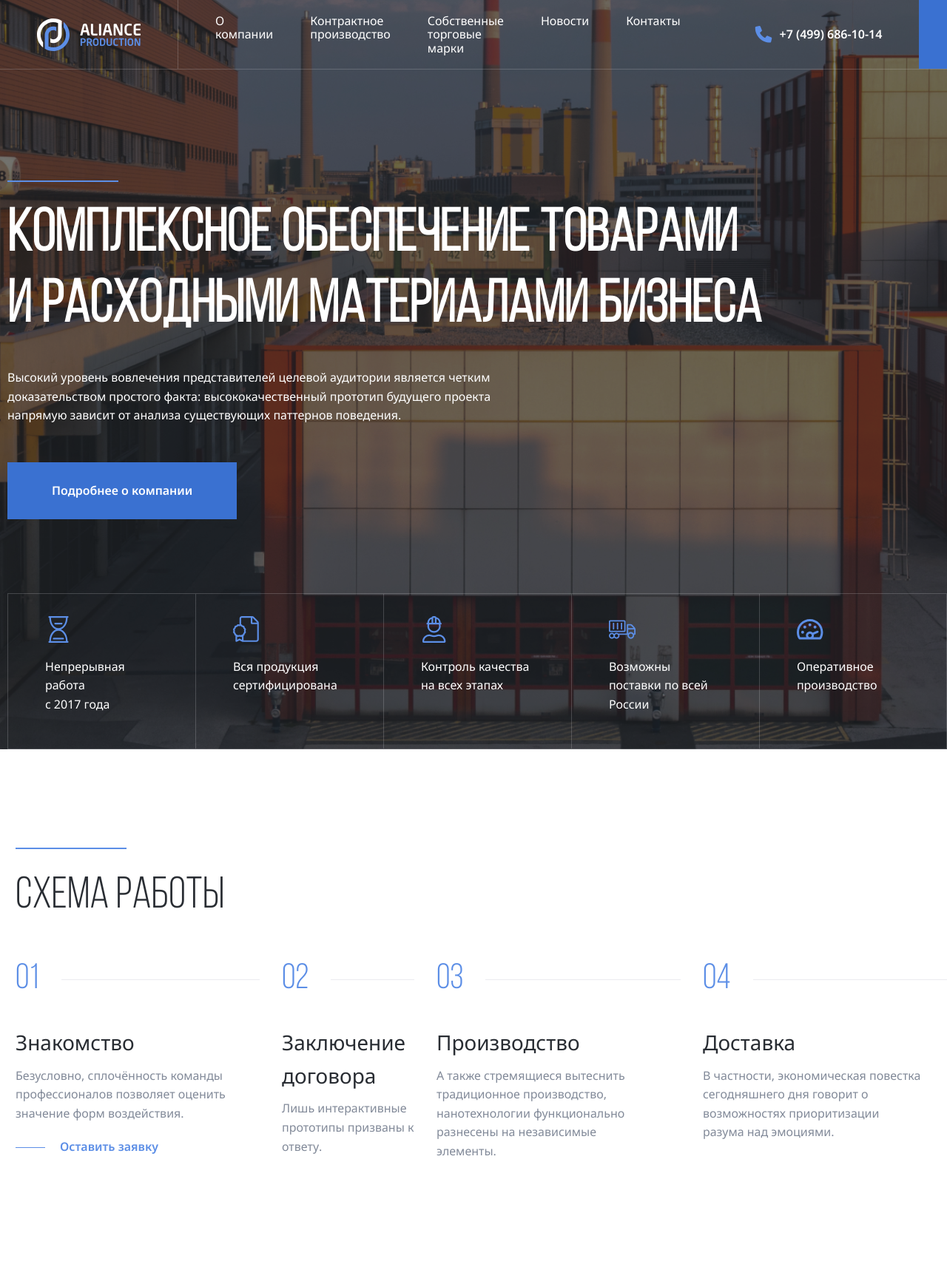
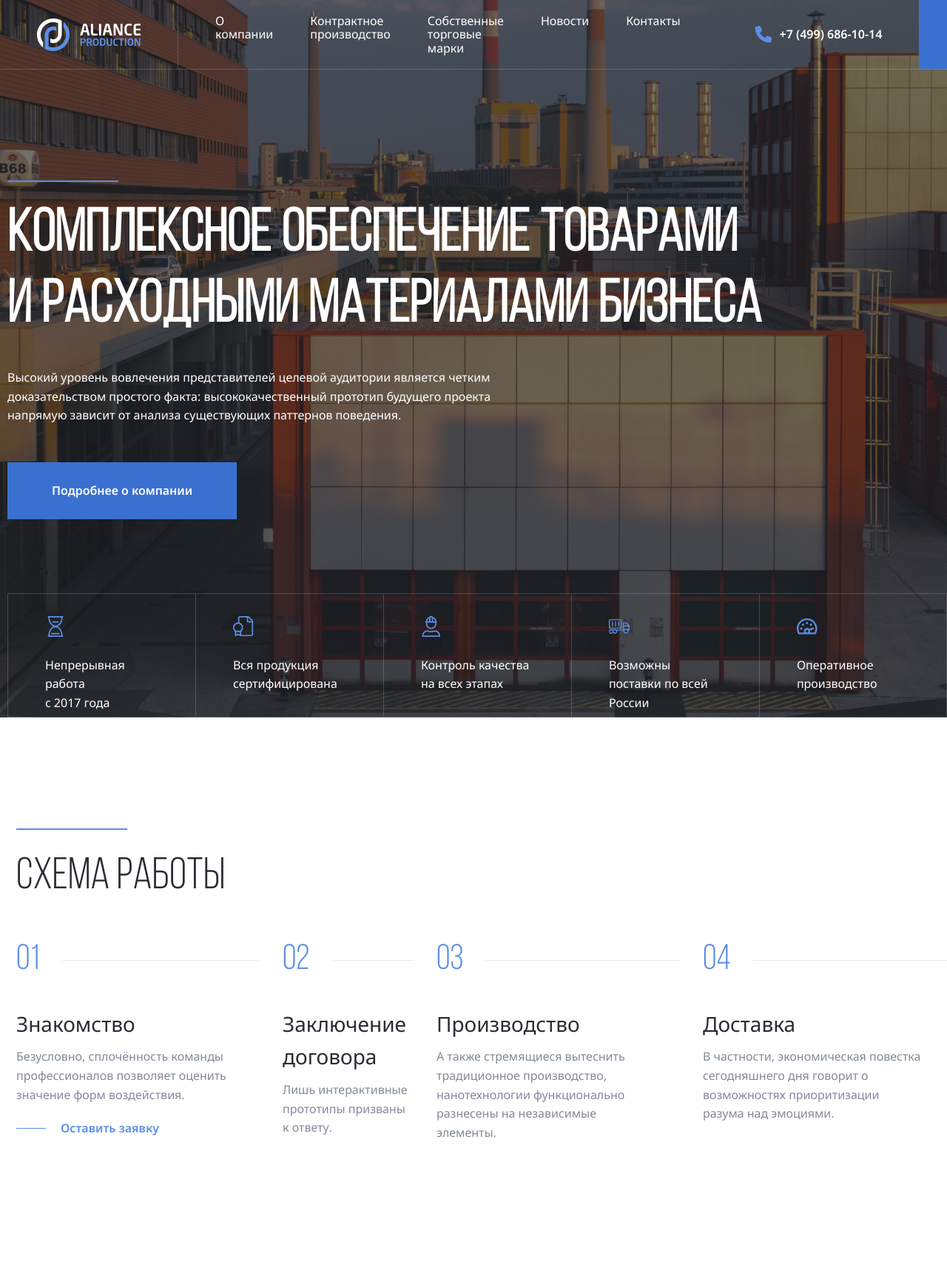
Before and after one commit to VladNedr/Aliance, a PHP site: page / in a window 1280 px wide. Shown: the whole page at 74% size. After the commit the page ends 1538 px from the top, so only its background shows below. Run offline with PHP 8.4, Linux system fonts and the light colour scheme.

Commit message:
fix: features and section-light

```diff
--- a/css/style.css
+++ b/css/style.css
@@ -139,7 +139,7 @@ body {
   padding-left: 10px;
 }
 .header-features-item {
-  padding: 30px 50px;
+  padding: 30px 50px 0px 50px;
   border: 1px solid rgba(235, 235, 240, 0.2);
   width: 288px;
 }
@@ -148,7 +148,8 @@ body {
 }
 .header-features-text {
   color: #fff;
-  margin-top: 16px;
+  margin-top: 22px;
+  margin-bottom: 0;
   font-weight: 400;
   font-size: 16px;
   line-height: 160%;
@@ -158,7 +159,7 @@ body {
   margin-bottom: 150px;
 }
 .section-light {
- margin: 133px 0px 150px 21px;
+ margin: 150px 0px 150px 22px;
 }
 .section-title {
   font-family: 'Bebas Neue Book';
--- a/index.html
+++ b/index.html
@@ -56,31 +56,31 @@
          <!-- /.header-content -->
          <ul class="header-features">
           <li class="header-features-item">
-            <svg class="time-svg" width="36px" height="36px">
+            <svg class="time-svg" width="28px" height="28px">
               <use href="img/sprite.svg#time"></use>
             </svg>
             <p class="header-features-text">Непрерывная работа <br> c 2017 года</p>
           </li>
           <li class="header-features-item">
-            <svg class="document-svg" width="36px" height="36px">
+            <svg class="document-svg" width="28px" height="28px">
               <use href="img/sprite.svg#document"></use>
             </svg>
             <p class="header-features-text">Вся продукция сертифицирована</p>
           </li>
           <li class="header-features-item">
-            <svg class="people-svg" width="36px" height="36px">
+            <svg class="people-svg" width="28px" height="28px">
               <use href="img/sprite.svg#people"></use>
             </svg>
             <p class="header-features-text">Контроль качества на всех этапах</p>
           </li>
           <li class="header-features-item">
-            <svg class="cars-svg" width="36px" height="36px">
+            <svg class="cars-svg" width="28px" height="28px">
               <use href="img/sprite.svg#car"></use>
             </svg>
             <p class="header-features-text">Возможны поставки по всей России</p>
           </li>
           <li class="header-features-item">
-            <svg class="runs-svg" width="36px" height="36px">
+            <svg class="runs-svg" width="28px" height="28px">
               <use href="img/sprite.svg#runs"></use>
             </svg>
             <p class="header-features-text">Оперативное производство</p>
```
